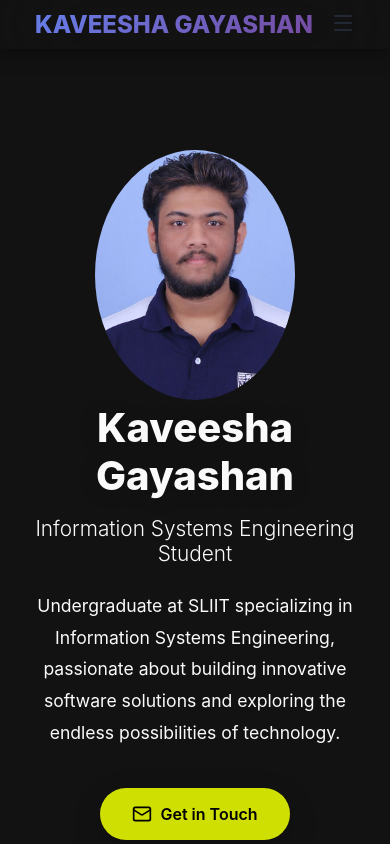
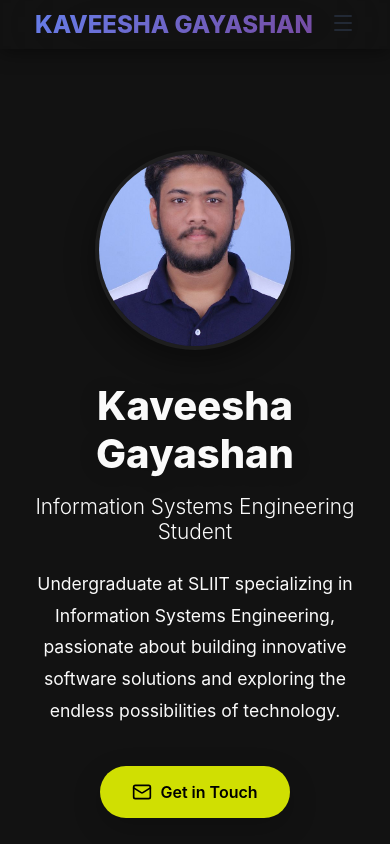
Before and after one commit to KaveeshaGayashan-09/KaveeshaGayashan, a React (Vite) app: page / in a window 390 px wide. Shown: the top 844 px of the page. Built offline with nearby package versions, Linux system fonts and the light colour scheme.

Commit message:
add an project

```diff
--- a/src/App.css
+++ b/src/App.css
@@ -203,13 +203,40 @@
 
   .hero-section {
     padding: 150px 2rem 100px;
-    text-align: center;
     color: rgb(250, 250, 250);
   }
 
   .hero-content {
-    max-width: 900px;
+    max-width: 1100px;
     margin: 0 auto;
+    display: flex;
+    align-items: center;
+    justify-content: space-between;
+    text-align: left;
+    gap: 3rem;
+  }
+
+  .hero-info {
+    flex: 1;
+    display: flex;
+    flex-direction: column;
+    justify-content: center;
+  }
+
+  .hero-image-wrapper {
+    flex: 1;
+    display: flex;
+    justify-content: flex-end;
+    animation: slideLeft 0.9s ease-out forwards;
+    opacity: 0;
+    transform: translateX(70px);
+  }
+
+  @keyframes slideLeft {
+    to {
+      opacity: 1;
+      transform: translateX(0);
+    }
   }
 
   .hero-title {
@@ -225,19 +252,19 @@
   }
 
   .hero-img{
-  width: 250px;
-  height: 300px;
+  width: 320px;
+  height: 390px;
   object-fit:cover;
   border-radius: 50%;
-  transition: filter 0.3s ease;
-
-    transition: filter 0.3s ease;
+  transition: all 0.5s ease;
+  box-shadow: 0 10px 30px rgba(0, 0, 0, 0.4);
+  border: 4px solid rgba(255, 255, 255, 0.05);
 
   }
 
   .hero-img:hover {
-    transform: scale(1.1);
-    transition: transform 0.5s ease;
+    transform: scale(1.05) translateY(-10px);
+    box-shadow: 0 15px 40px rgba(102, 126, 234, 0.4);
   }
 
   .hero-subtitle {
@@ -272,7 +299,7 @@
   .hero-buttons {
     display: flex;
     gap: 1.5rem;
-    justify-content: center;
+    justify-content: flex-start;
     flex-wrap: wrap;
   }
 
@@ -576,19 +603,29 @@
       flex-direction: column;
       justify-content: center;
       align-items: center;
-
     }
 
+    .hero-content {
+      flex-direction: column-reverse;
+      text-align: center;
+      gap: 2rem;
+    }
+
+    .hero-image-wrapper {
+      justify-content: center;
+    }
+
+    .hero-buttons {
+      justify-content: center;
+    }
 
     .hero-img{
-   width: 200px;
-  height: 250px;
-  object-fit:cover;
-  border-radius: 50%;
-  transition: filter 0.3s ease;
-
-  }
-
+       width: 200px;
+       height: 200px;
+       object-fit:cover;
+       border-radius: 50%;
+       transition: all 0.3s ease;
+    }
 
     .mobile-menu-btn {
       display: block;
--- a/src/Components/Hero.tsx
+++ b/src/Components/Hero.tsx
@@ -5,7 +5,6 @@ const Hero: React.FC = () => {
   return (
     <section id="home" className="hero-section">
       <div className="hero-content">
-        <img src={image} alt="" className="hero-img"/>
         <div className='hero-info'>
           <h1 className="hero-title">Kaveesha Gayashan</h1>
           <p className="hero-subtitle">Information Systems Engineering Student</p>
@@ -18,12 +17,9 @@ const Hero: React.FC = () => {
               Get in Touch
             </a>
           </div>
-
-
-          {/* <a href="https://github.com/KaveeshaGayashan-09" target="_blank" rel="noopener noreferrer" className="btn-secondary">
-            <Github size={20} />
-            View GitHub
-          </a> */}
+        </div>
+        <div className="hero-image-wrapper">
+          <img src={image} alt="" className="hero-img"/>
         </div>
       </div>
     </section>
--- a/src/Components/Projects.tsx
+++ b/src/Components/Projects.tsx
@@ -10,13 +10,13 @@ const Projects: React.FC = () => {
       github: '#',
       demo: "https://akashpathum.netlify.app"
     },
-    // {
-    //   title: 'Project Two',
-    //   description: 'A brief description of your second project. Highlight the key features and your role in development. Mention any challenges overcome.',
-    //   tech: ['Java', 'OOP'],
-    //   github: '#',
-    //   demo: "https://akashpathum.netlify.app"
-    // },
+    {
+      title: 'Project Two',
+      description: 'a functional Website which can handle CRUD operation with JWT Authentication and also it has a admin panel to manage the website',
+      tech: ['Java', 'OOP', 'MySQL', 'JWT Authentication','Springboot','React'],
+      github: '#',
+      demo: "https://hometutor-mu.vercel.app"
+    },
 
   ];
 
--- a/vite.config.ts
+++ b/vite.config.ts
@@ -11,4 +11,7 @@ export default defineConfig({
     }),
   ],
   base: '/KaveeshaGayashan',
+  server: {
+    open: true,
+  },
 })
```
Lines whose indentation alone changed are shown as unchanged.
